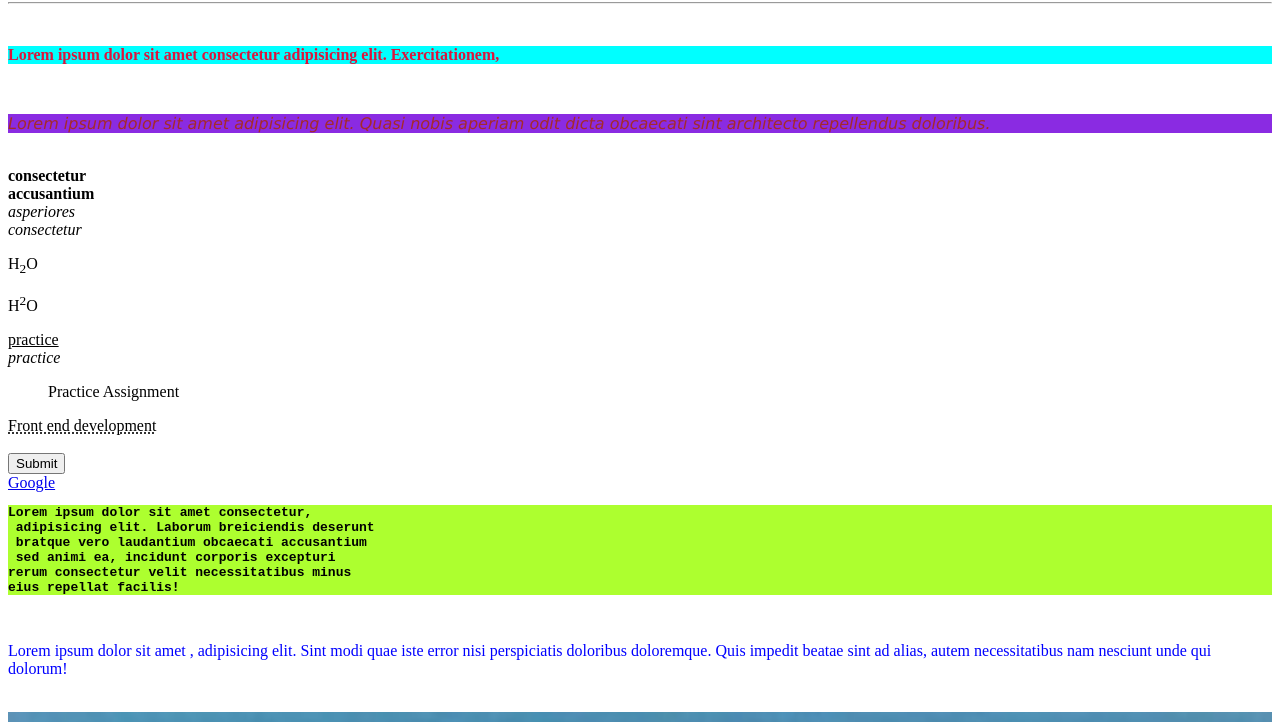
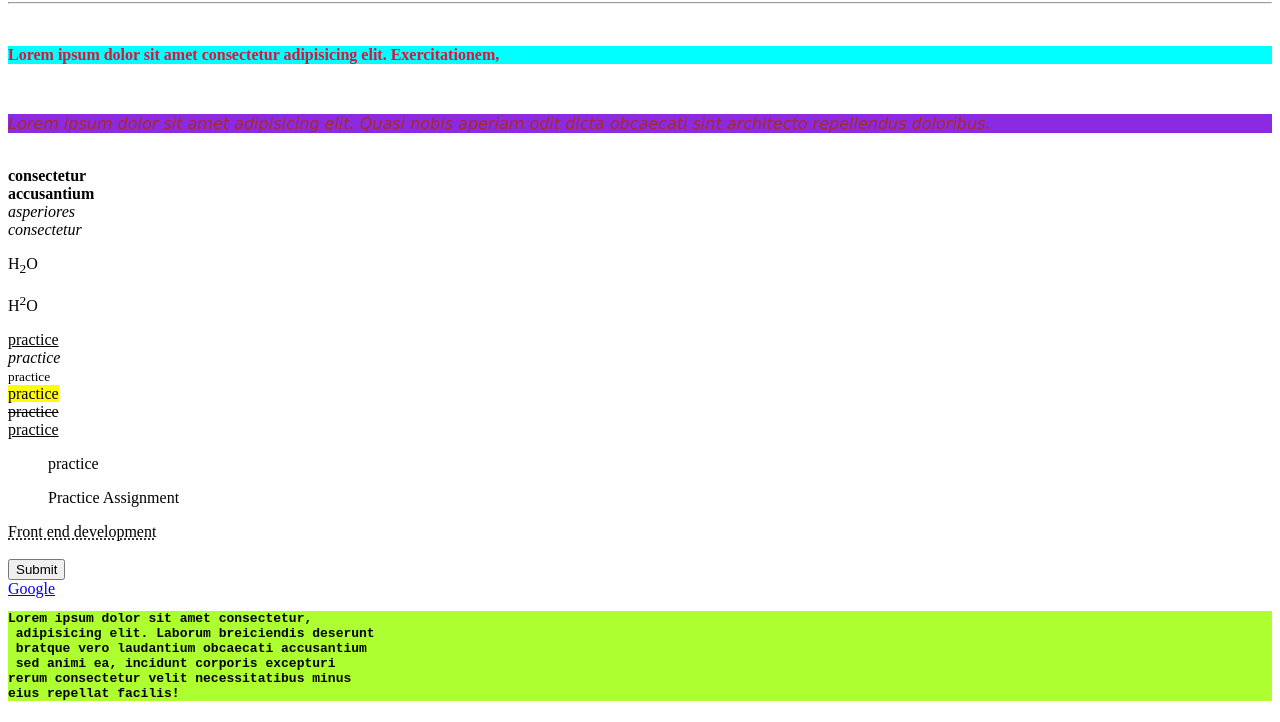
Before and after one commit to moeensaleem/front-end-development, a plain HTML site: page Lecture-08-7-10-2024/index.html in a window 1280 px wide. Shown: the part 78-800 px from the top of the page. Drawn offline with Linux system fonts and the light colour scheme.

Commit message:
Lecture-08-Assignment

```diff
--- a/Lecture-08-7-10-2024/index.html
+++ b/Lecture-08-7-10-2024/index.html
@@ -43,6 +43,11 @@
     <p>H<sup>2</sup>O</p>
     <u>practice</u><br>
     <cite>practice</cite><br>
+    <small>practice</small><br>
+    <mark>practice</mark><br>
+    <del>practice</del><br>
+    <ins>practice</ins>
+    <blockquote>practice</blockquote>
     <ul>Practice Assignment</ul>
     <abbr title="Lecture-08-Assignment">Front end development</abbr><br><br>
     <button>Submit</button><br>
```
